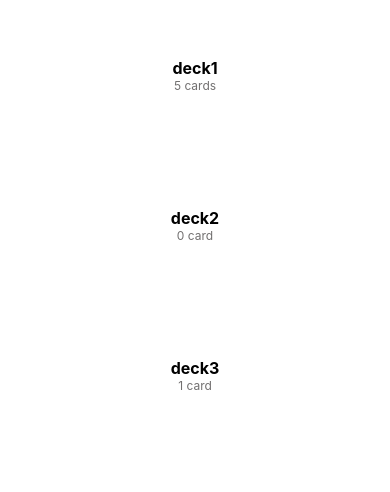
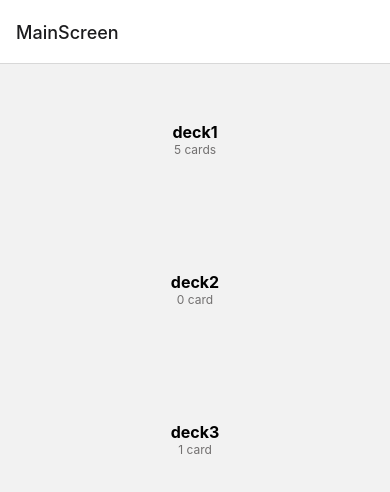
Before and after one commit to ikerfah/mobile-flashcards, a React Native app: screen / in a window 390 px wide. Shown: the top 492 px of the page. Built offline with nearby package versions, Linux system fonts and the light colour scheme.

Commit message:
Setup stack navigation

```diff
--- a/App.js
+++ b/App.js
@@ -5,15 +5,25 @@
 import { Provider } from 'react-redux'
 import MainScreen from "./src/components/MainScreen";
 import middleware from './src/middleware'
+import DeckDetailsScreen from "./src/components/DeckDetailsScreen";
+import { NavigationContainer } from '@react-navigation/native';
+import { createNativeStackNavigator } from '@react-navigation/native-stack';
 
 const store = createStore(reducer, middleware)
 
+const Stack = createNativeStackNavigator();
+
 export default function App() {
   return (
-    <Provider store={store}>
-      <View style={{ flex: 1 }}>
-        <MainScreen />
-      </View>
-    </Provider>
+    <NavigationContainer>
+      <Provider store={store}>
+        <View style={{ flex: 1 }}>
+          <Stack.Navigator>
+            <Stack.Screen name="MainScreen" component={MainScreen} />
+            <Stack.Screen name="DeckDetailsScreen" component={DeckDetailsScreen} />
+          </Stack.Navigator>
+        </View>
+      </Provider>
+    </NavigationContainer>
   )
 }
```
